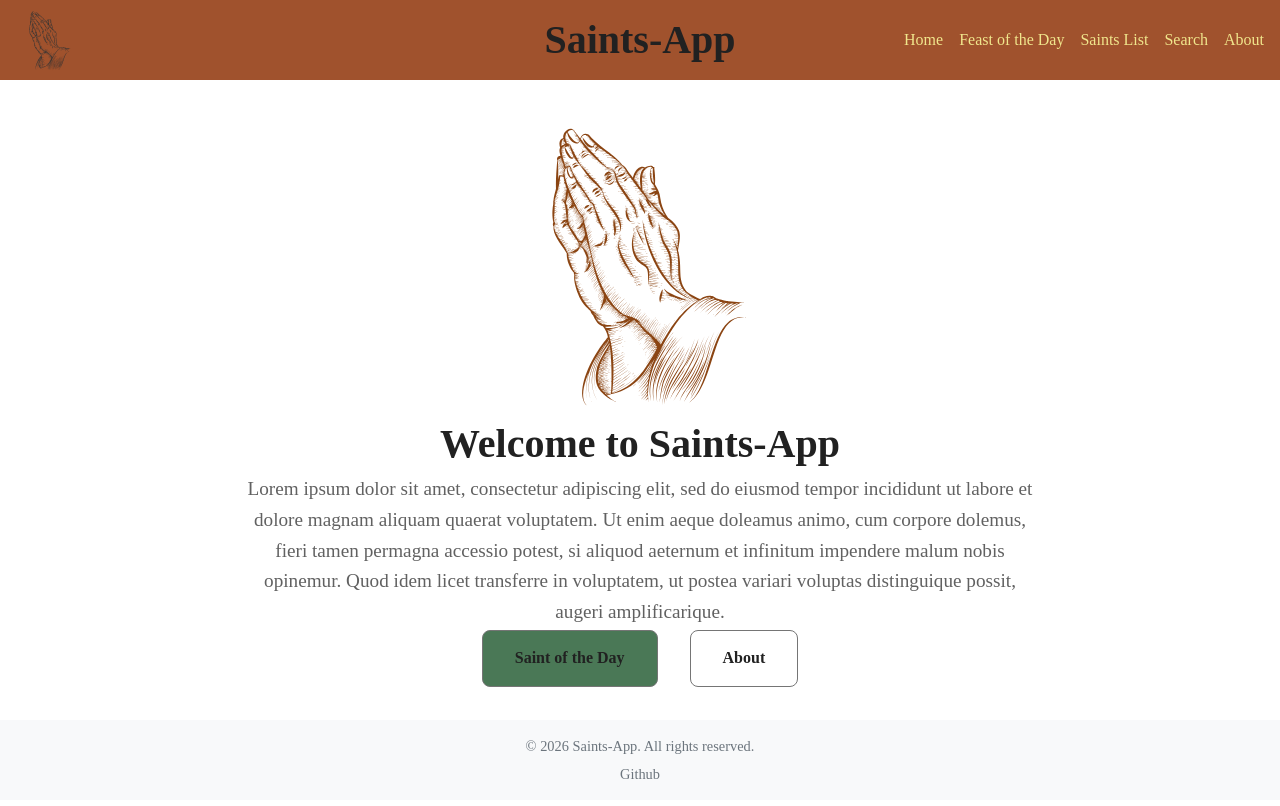
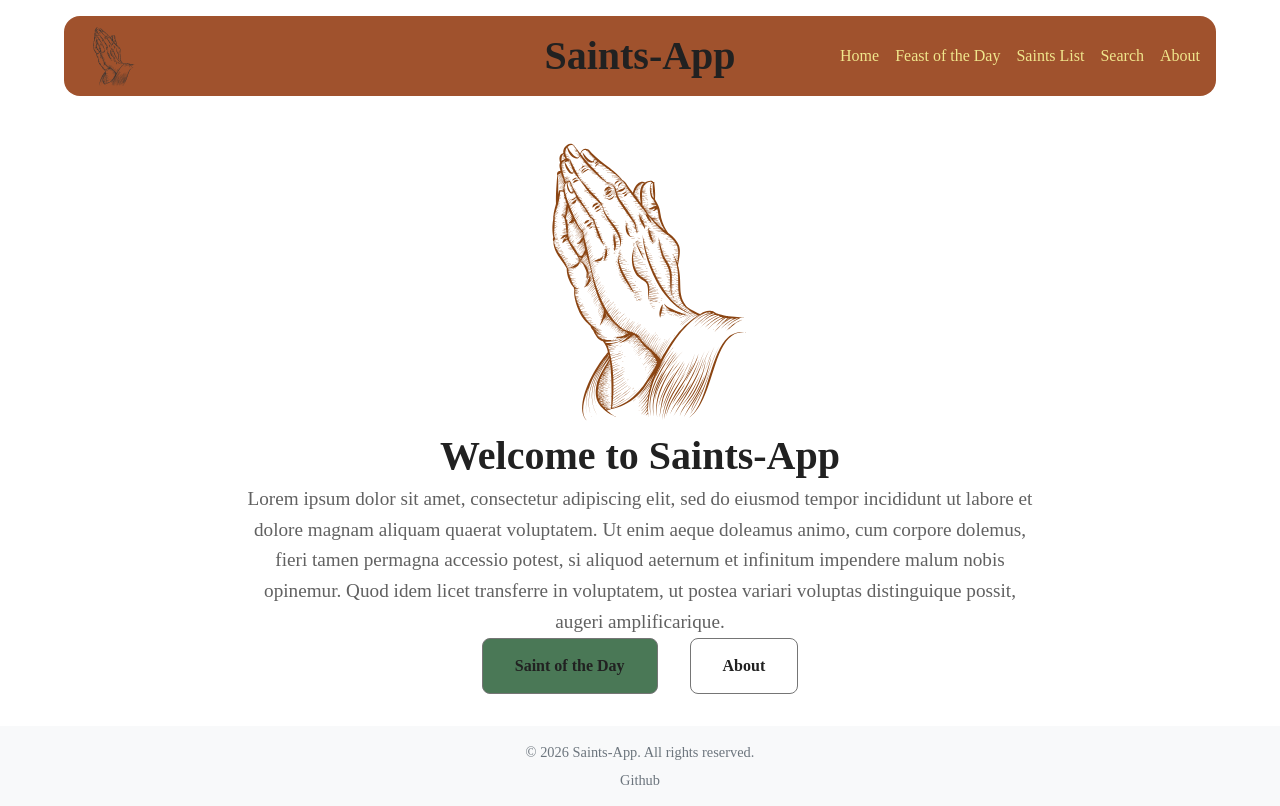
Before and after one commit to cybreuil/saints-app, a React (Vite) app: page / in a window 1280 px wide. Built offline with nearby package versions, Linux system fonts and the light colour scheme; a web font is replaced by a local one.

Commit message:
feat: animate header clean

```diff
--- a/src/components/Header/Header.css
+++ b/src/components/Header/Header.css
@@ -8,6 +8,7 @@
 	z-index: 8;
 	height: var(--header-height);
 	background-color: var(--color-primary-light);
+	margin: auto;
 }
 .header .header-title {
 	user-select: none;
--- a/src/components/Header/Header.tsx
+++ b/src/components/Header/Header.tsx
@@ -2,14 +2,34 @@ import { Logo } from "../Logo/Logo";
 import { Link } from "react-router-dom";
 import { motion } from "framer-motion";
 import { TRANSITIONS } from "../../styles/theme";
+import { useState, useEffect } from "react";
 import "./Header.css";
 
 const Header = () => {
+	const [isScrolled, setIsScrolled] = useState(false);
+
+	// On ecoute le scroll pour ajouter une classe "scrolled" au header lorsque l'utilisateur a scrollé de plus de 50px
+	useEffect(() => {
+		const handleScroll = () => {
+			setIsScrolled(window.scrollY > 50);
+		};
+
+		window.addEventListener("scroll", handleScroll);
+		return () => window.removeEventListener("scroll", handleScroll);
+	}, []);
+
 	return (
 		<motion.header
 			className="header"
 			initial={{ y: -50, opacity: 0 }}
-			animate={{ y: 0, opacity: 1 }}
+			animate={{
+				y: 0,
+				opacity: 1,
+				width: isScrolled ? "100%" : "90%",
+				marginTop: isScrolled ? 0 : "1rem",
+				borderRadius: isScrolled ? 0 : "1rem",
+				top: isScrolled ? 0 : "1rem",
+			}}
 			transition={TRANSITIONS.normal}
 		>
 			<Logo />
```
